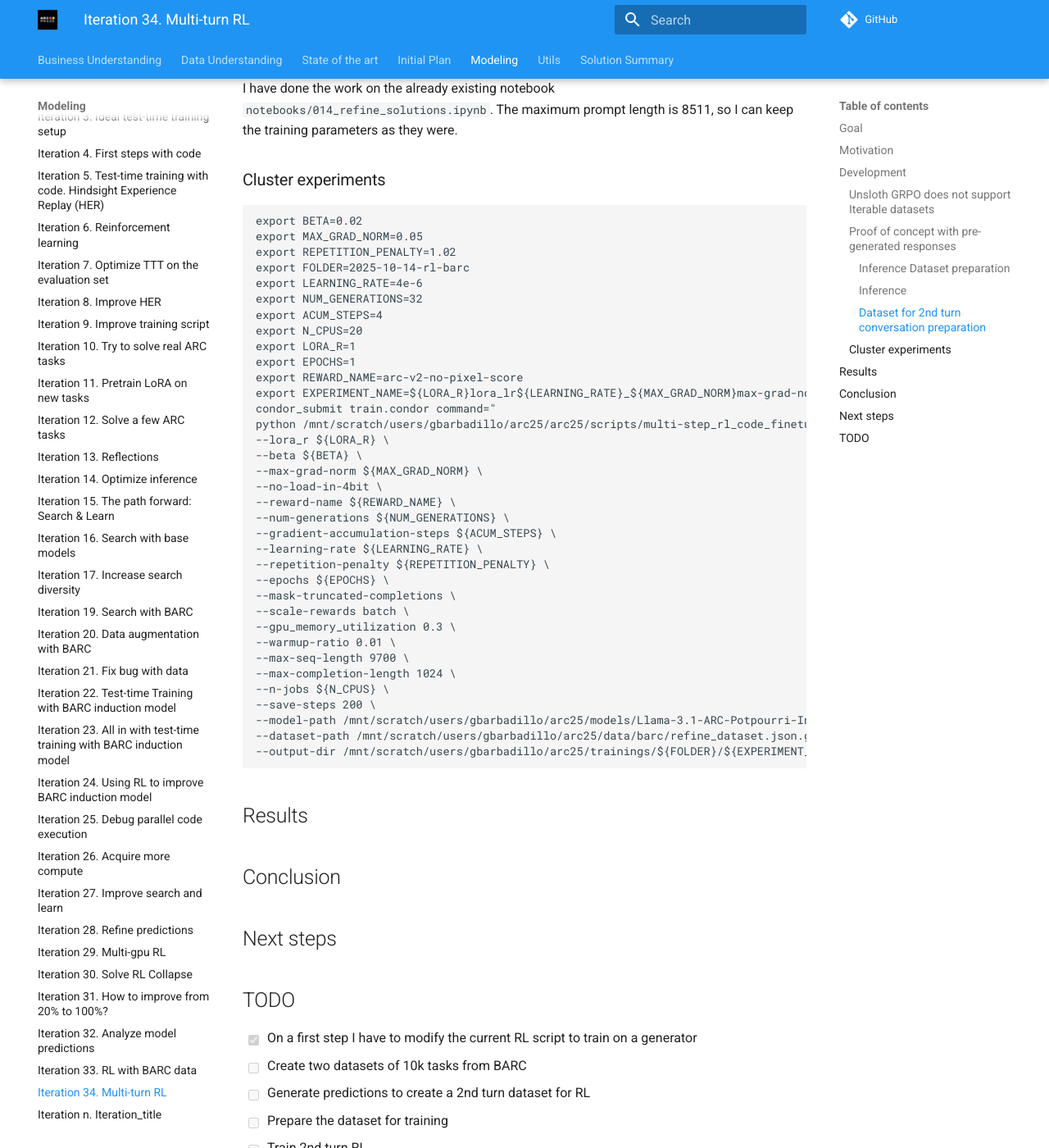
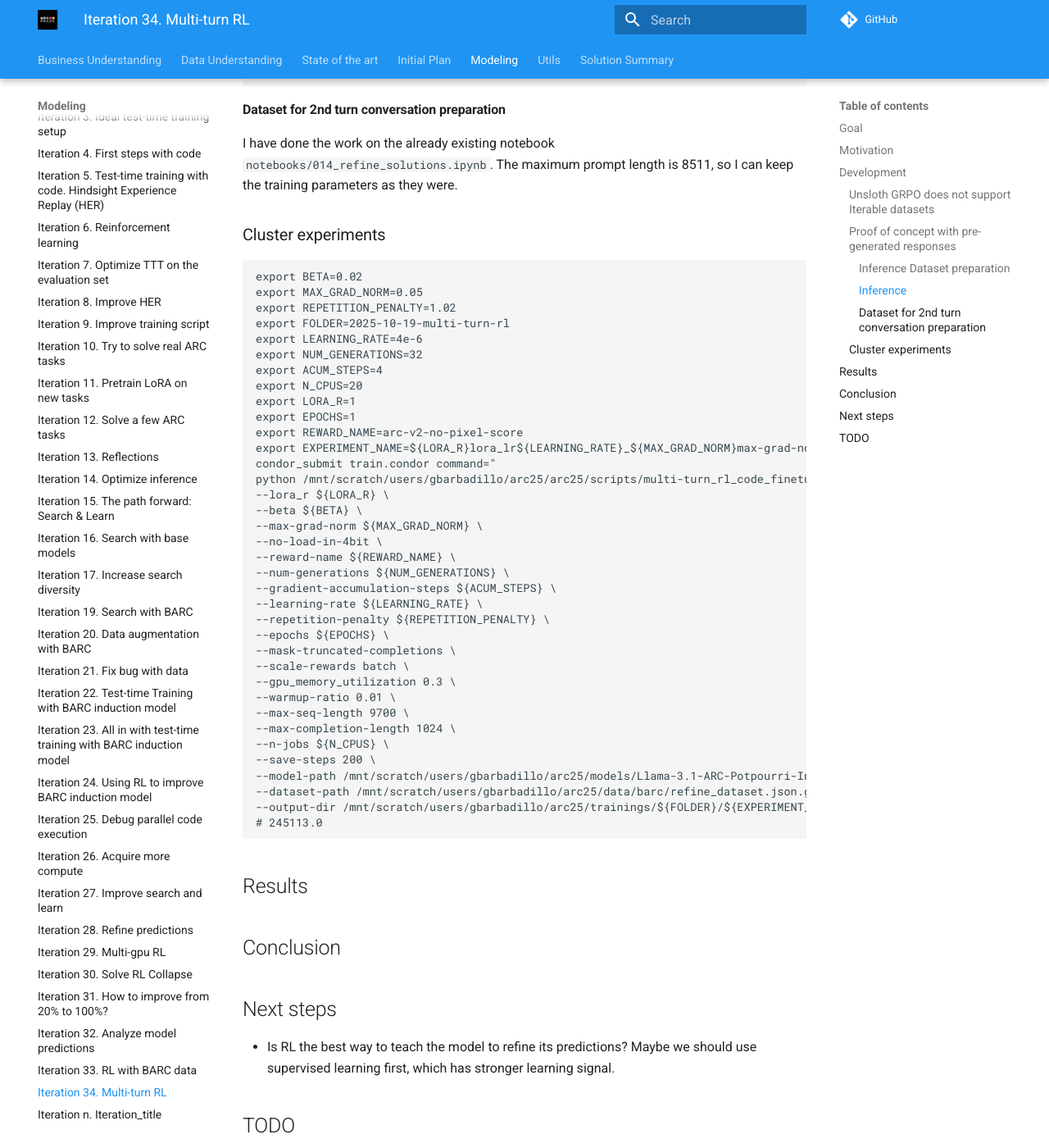
Before and after one commit to ironbar/arc25, an MkDocs documentation site: the page built from docs/modeling/Iteration_34_multi-turn_rl.md, in a window 1280 px wide and 1400 px high, scrolled down 1586 px. Shown: the whole window at 82% size. Built offline with MkDocs 1.6.1 and Material for MkDocs 9.7.7, drawn with Linux system fonts in a browser that asks for light colours; comment, search, counter and statistics services are not loaded; some of the changed text lies outside the part shown.

Commit message:
fixed bug

````diff
--- a/docs/modeling/Iteration_34_multi-turn_rl.md
+++ b/docs/modeling/Iteration_34_multi-turn_rl.md
@@ -22,6 +22,9 @@
 
 But that is not efficient, we should take into account previous predictions to avoid
 repeating errors and benefit from the execution feedback.
+
+All the evolutionary test-time compute methods are based on the capability of the model to use
+feedback from execution.
 
 ## Development
 
@@ -81,7 +84,7 @@
 export BETA=0.02
 export MAX_GRAD_NORM=0.05
 export REPETITION_PENALTY=1.02
-export FOLDER=2025-10-14-rl-barc
+export FOLDER=2025-10-19-multi-turn-rl
 export LEARNING_RATE=4e-6
 export NUM_GENERATIONS=32
 export ACUM_STEPS=4
@@ -91,7 +94,7 @@
 export REWARD_NAME=arc-v2-no-pixel-score
 export EXPERIMENT_NAME=${LORA_R}lora_lr${LEARNING_RATE}_${MAX_GRAD_NORM}max-grad-norm_${REWARD_NAME}_${NUM_GENERATIONS}gen_${ACUM_STEPS}accum-steps_repetition-penalty-${REPETITION_PENALTY}_masked-truncate_unquantized_beta${BETA}
 condor_submit train.condor command="
-python /mnt/scratch/users/gbarbadillo/arc25/arc25/scripts/multi-step_rl_code_finetuning.py \
+python /mnt/scratch/users/gbarbadillo/arc25/arc25/scripts/multi-turn_rl_code_finetuning.py \
 --lora_r ${LORA_R} \
 --beta ${BETA} \
 --max-grad-norm ${MAX_GRAD_NORM} \
@@ -113,6 +116,7 @@
 --model-path /mnt/scratch/users/gbarbadillo/arc25/models/Llama-3.1-ARC-Potpourri-Induction-8B \
 --dataset-path /mnt/scratch/users/gbarbadillo/arc25/data/barc/refine_dataset.json.gz \
 --output-dir /mnt/scratch/users/gbarbadillo/arc25/trainings/${FOLDER}/${EXPERIMENT_NAME}" -append request_gpus=1 -append request_cpus=${N_CPUS} -append request_memory=128G --append 'requirements = (TARGET.Machine == "calculon21.das-nano.com")'
+# 245113.0
 ```
 
 ## Results
@@ -120,6 +124,9 @@
 ## Conclusion
 
 ## Next steps
+
+- Is RL the best way to teach the model to refine its predictions? Maybe we should use supervised learning
+  first, which has stronger learning signal.
 
 ## TODO
 
````
Also changed, not shown: 1 other file.
